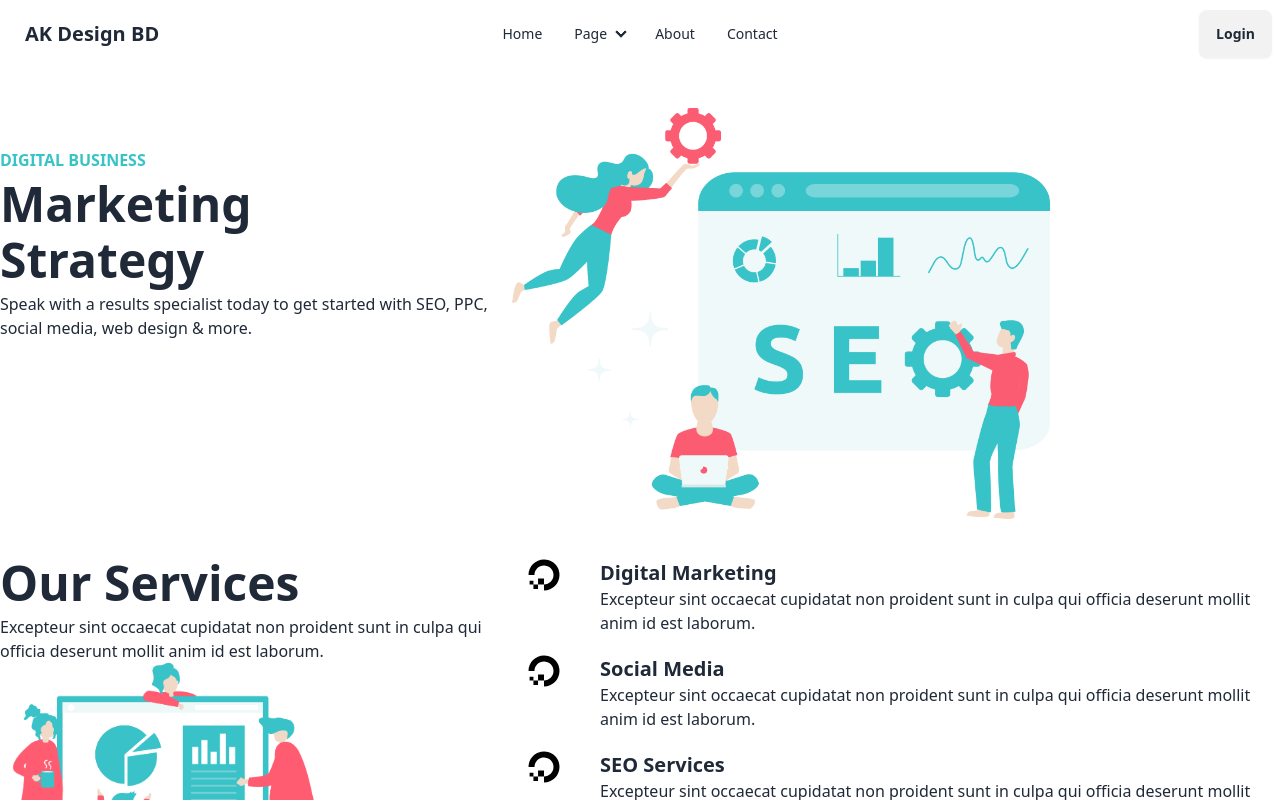
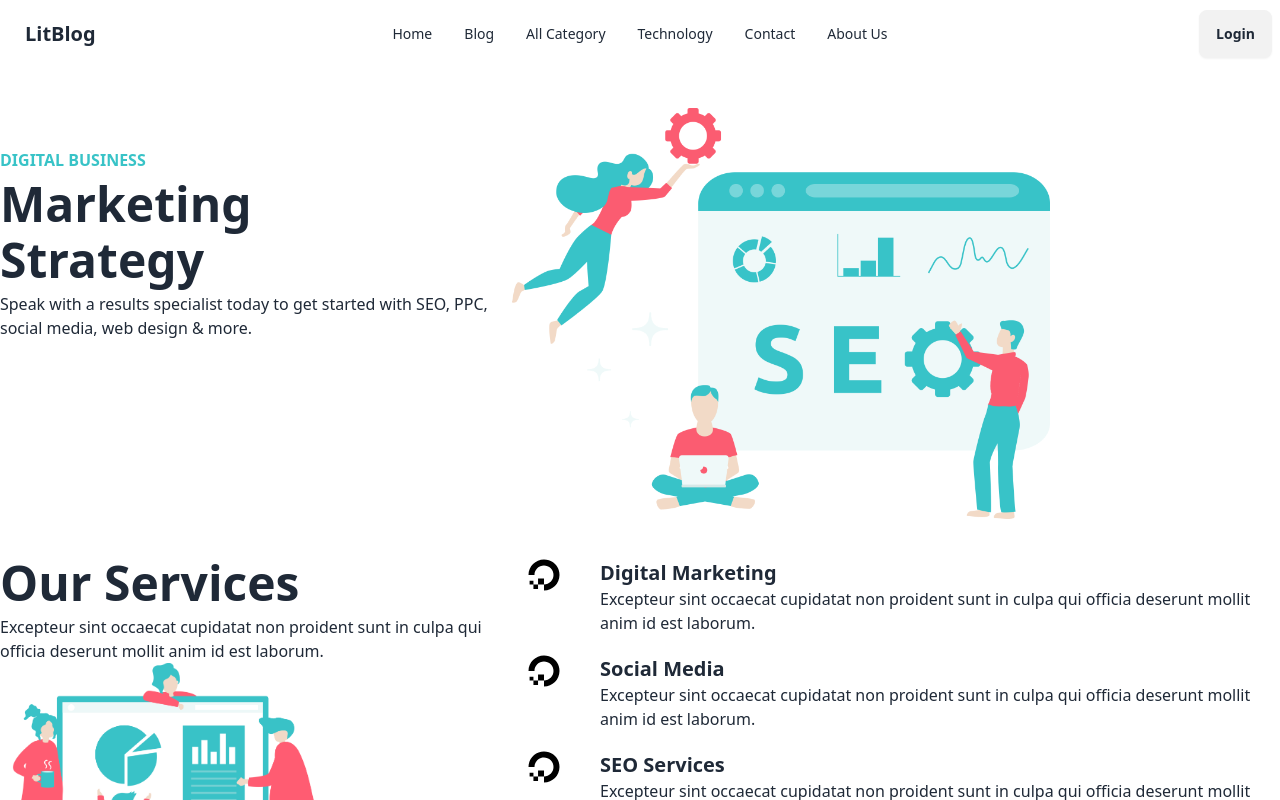
Before and after one commit to Mostafizur-Pro/LitBlog, a Next.js app: page / in a window 1280 px wide. Shown: the top 800 px of the page. Built offline with nearby package versions, Linux system fonts and the light colour scheme.

Commit message:
navbar add

```diff
--- a/src/components/shared/Navbar.tsx
+++ b/src/components/shared/Navbar.tsx
@@ -1,31 +1,37 @@
 // components/Navbar.tsx
 import Link from "next/link";
-import React from "react";
+import { usePathname } from "next/navigation";
+
 
 const Navbar: React.FC = () => {
+  const pathName = usePathname()
+  if(pathName === "/signUp" || pathName === "/login"){
+    return " "
+  }
   const menuItems = (
     <>
       <li>
+        {" "}
         <Link href="/">Home</Link>
       </li>
       <li>
-        <details>
-          <summary>Page</summary>
-          <ul className="p-2">
-            <li>
-              <a>Submenu 1</a>
-            </li>
-            <li>
-              <a>Submenu 2</a>
-            </li>
-          </ul>
-        </details>
+        {" "}
+        <Link href="/blog">Blog</Link>
       </li>
       <li>
-        <Link href="/about">About</Link>
+        {" "}
+        <Link href="/allcategory">All Category</Link>
       </li>
       <li>
+        {" "}
+        <Link href="/technology">Technology</Link>
+      </li>
+
+      <li>
         <Link href="/contact">Contact</Link>
+      </li>
+      <li>
+        <Link href="/about">About Us</Link>
       </li>
     </>
   );
@@ -58,14 +64,16 @@ const Navbar: React.FC = () => {
             </ul>
           </div>
           <a href="/" className="btn btn-ghost text-xl">
-            AK Design BD
+            LitBlog
           </a>
         </div>
         <div className="navbar-center hidden lg:flex">
           <ul className="menu menu-horizontal px-1">{menuItems}</ul>
         </div>
         <div className="navbar-end">
-          <a className="btn">Login</a>
+          <Link href={"/login"} className="btn">
+            Login
+          </Link>
         </div>
       </div>
     </nav>
```
